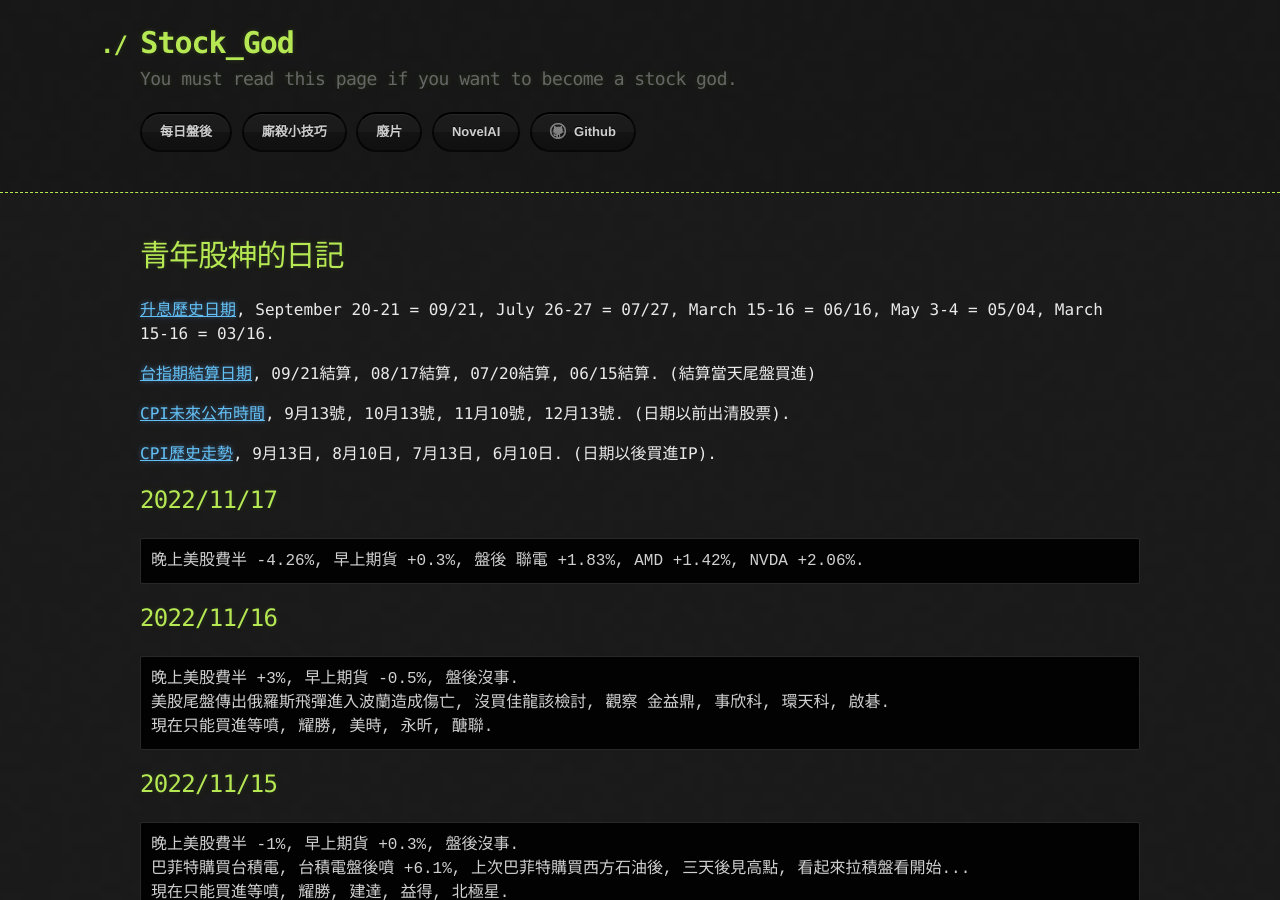
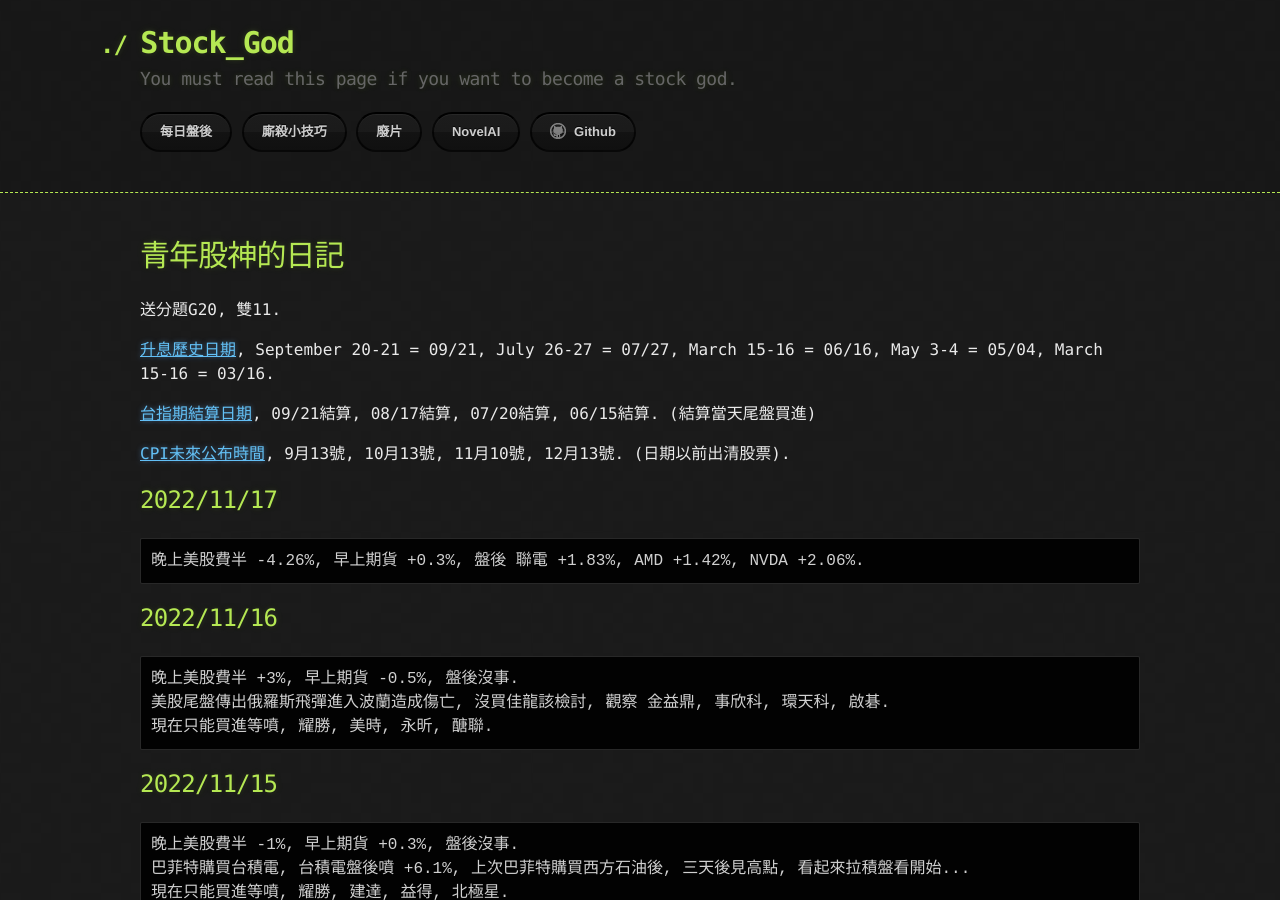
Before and after one commit to lepg5487/Stock_God, a Jekyll site: the page built from index.md, in a window 1280 px wide and 900 px high. Built offline with Jekyll 4.4.1, drawn with Linux system fonts in a browser that asks for light colours; our own code applies the rules of GitHub Pages for plain Markdown files.

Commit message:
Update index.md

````diff
--- a/index.md
+++ b/index.md
@@ -4,13 +4,13 @@ layout: testlayouts
 
 # 青年股神的日記
 
+送分題G20, 雙11.
+
 [升息歷史日期](https://www.federalreserve.gov/monetarypolicy/fomccalendars.htm), September 20-21 = 09/21, July 26-27 = 07/27, March 15-16 = 06/16, May 3-4 = 05/04, March 15-16 = 03/16.
 
 [台指期結算日期](https://options.tw/%E6%9C%9F%E8%B2%A8%E8%A1%8C%E4%BA%8B%E6%9B%86/), 09/21結算, 08/17結算, 07/20結算, 06/15結算. (結算當天尾盤買進)
 
 [CPI未來公布時間](https://chihyun.tw/cpi-release-date/), 9月13號, 10月13號, 11月10號, 12月13號. (日期以前出清股票).
-
-[CPI歷史走勢](https://hk.investing.com/economic-calendar/cpi-733), 9月13日, 8月10日, 7月13日, 6月10日. (日期以後買進IP).
 
 ## 2022/11/17
 ```
````
